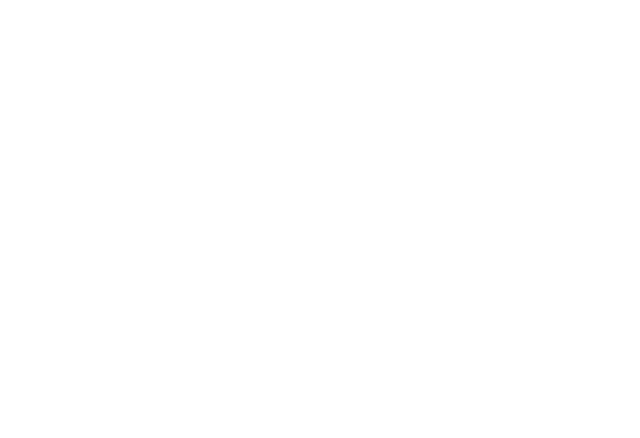
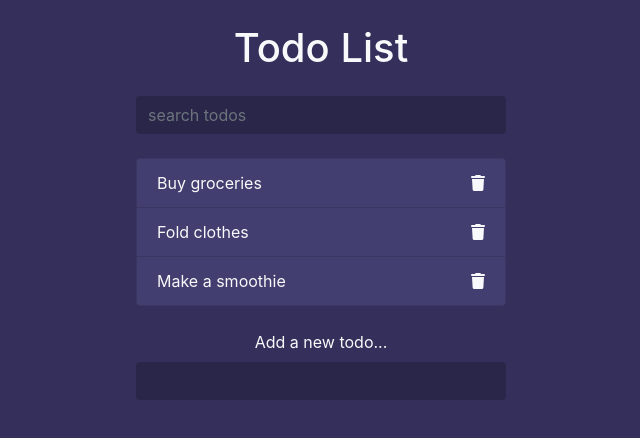
Before and after one commit to CraigPereira/Craig-Todo-List, a plain HTML site: page index.html in a window 1280 px wide. Shown: the whole page, without its empty margins (319-959 px from the left). Drawn offline with nearby package versions, Linux system fonts and the light colour scheme.

Commit message:
Added html page content & some css styling

```diff
--- a/index.html
+++ b/index.html
@@ -10,6 +10,37 @@
 </head>
 <body>
 
+		<div class="container">
+
+			<header class="text-center text-light my-4">
+				<h1 class="mb-4">Todo List</h1>
+				<form class="search">
+					<input class="form-control m-auto" type="text" name="search" placeholder="search todos" />
+				</form>
+			</header>
+
+			<ul class="list-group todos mx-auto text-light">
+				<li class="list-group-item d-flex justify-content-between align-items-center">
+					<span>Buy groceries</span>
+					<i class="fas fa-trash delete"></i>
+				</li>
+				<li class="list-group-item d-flex justify-content-between align-items-center">
+					<span>Fold clothes</span>
+					<i class="fas fa-trash delete"></i>
+				</li>
+				<li class="list-group-item d-flex justify-content-between align-items-center">
+					<span>Make a smoothie</span>
+					<i class="fas fa-trash delete"></i>
+				</li>
+			</ul>
+
+			<form class="add text-center my-4">
+				<label class="text-light">Add a new todo...</label>
+				<input class="form-control m-auto"  type="text" name="add" />
+			</form>
+
+		</div>
+
 	<script src="app.js"></script>
 </body>
 </html>
--- a/styles.css
+++ b/styles.css
@@ -0,0 +1,19 @@
+body {
+	background: #352f5b;
+}
+.container {
+	max-width: 400px;
+}
+input[type=text],
+input[type=text]:focus{
+	color: #fff;
+	border: none;
+	background: rgba(0, 0, 0, 0.2);
+	max-width: 400px;
+}
+.todos li{
+	background: #423e6f;
+}
+.delete{
+	cursor:	pointer;
+}
```
